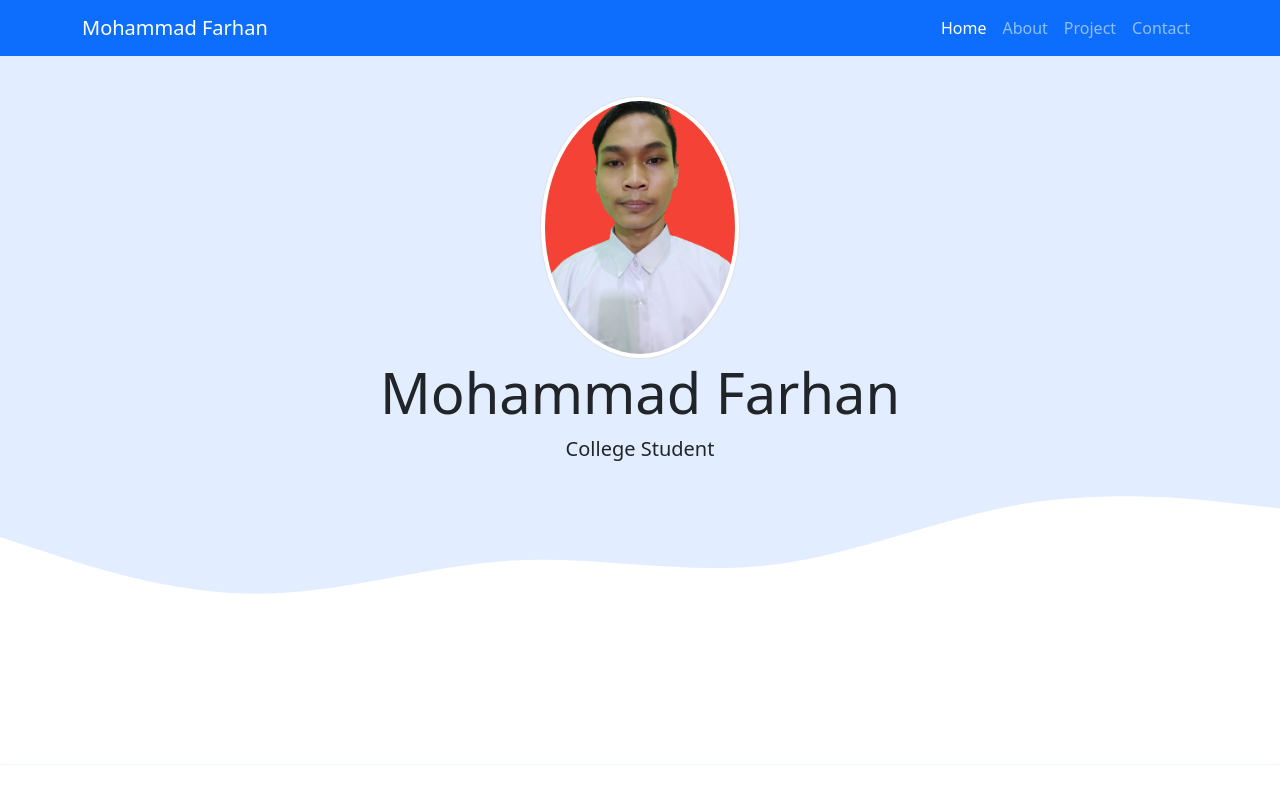
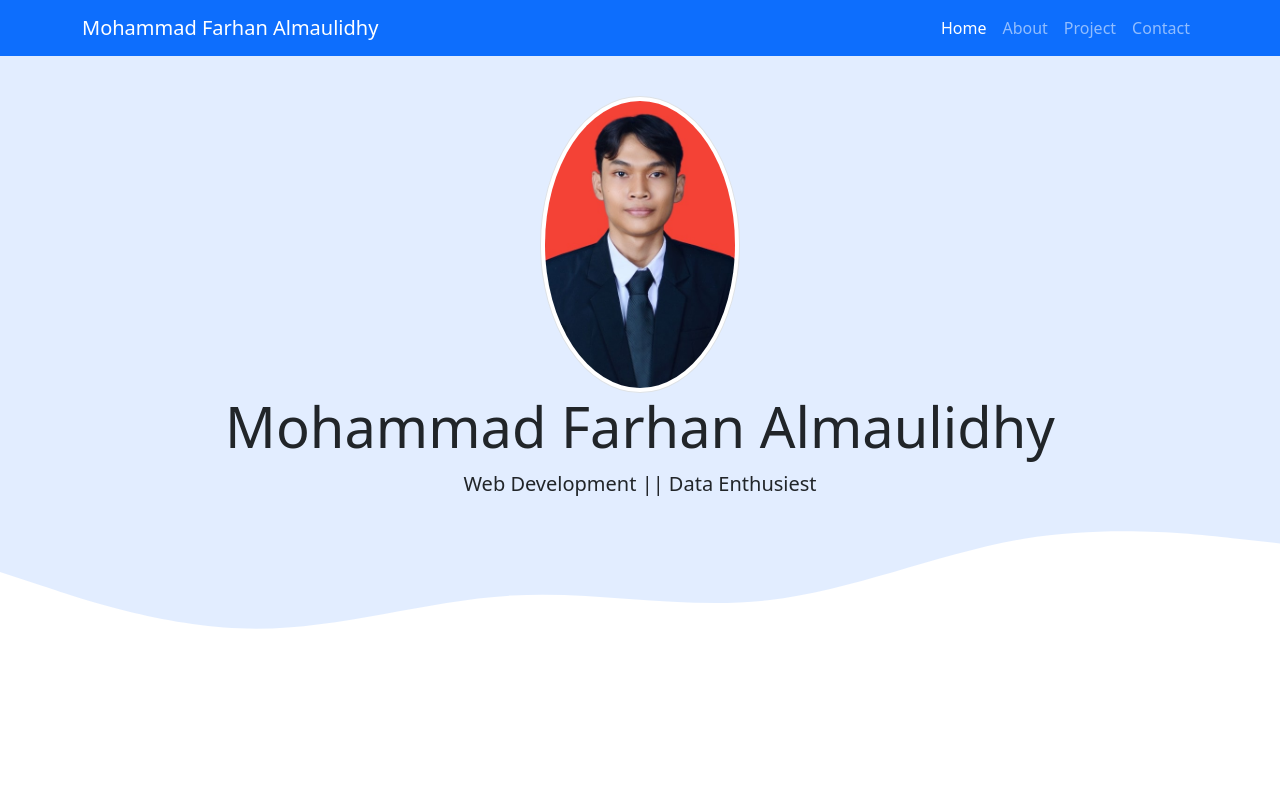
Before and after one commit to hansel007/hansel007.github.io, a plain HTML site: page index.html in a window 1280 px wide. Shown: the top 800 px of the page. Drawn offline with nearby package versions, Linux system fonts and the light colour scheme.

Commit message:
mengganti foto dan mengubah nama,status

```diff
--- a/index.html
+++ b/index.html
@@ -13,13 +13,13 @@
 
     <!--My CSS-->
     <link rel="stylesheet" href="style.css" />
-    <title>My Portofolio | Mohammad Farhan</title>
+    <title>My Portofolio | Mohammad Farhan Almaulidhy</title>
   </head>
   <body id="Home">
     <!--Navbar-->
     <nav class="navbar navbar-expand-lg navbar-dark bg-primary shadow-ms fixed-top">
       <div class="container">
-        <a class="navbar-brand" href="#">Mohammad Farhan</a>
+        <a class="navbar-brand" href="#">Mohammad Farhan Almaulidhy</a>
         <button class="navbar-toggler" type="button" data-bs-toggle="collapse" data-bs-target="#navbarNav" aria-controls="navbarNav" aria-expanded="false" aria-label="Toggle navigation">
           <span class="navbar-toggler-icon"></span>
         </button>
@@ -44,9 +44,9 @@
     <!--Akhir Navbar-->
     <!--Jumbotron-->
     <section class="jumbotron text-center">
-      <img src="img/1610285583436.png" alt="Mohammad Farhan" width="200" class="rounded-circle img-thumbnail" />
-      <h1 class="display-4">Mohammad Farhan</h1>
-      <p class="lead">College Student</p>
+      <img src="img/1706734605373.jpg" alt="Mohammad Farhan" width="200" class="rounded-circle img-thumbnail" />
+      <h1 class="display-4">Mohammad Farhan Almaulidhy</h1>
+      <p class="lead">Web Development || Data Enthusiest</p>
       <svg xmlns="http://www.w3.org/2000/svg" viewBox="0 0 1440 320">
         <path
           fill="#ffffff"
```
Also changed, not shown: img/1610285583436.png (deleted), img/1706734605373.jpg (added).
